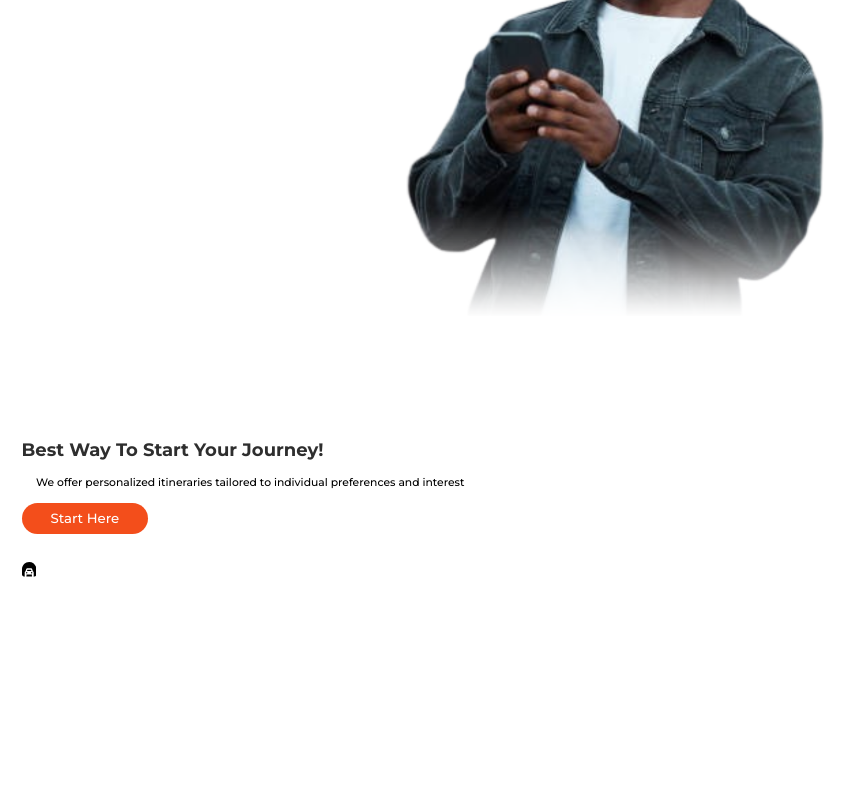
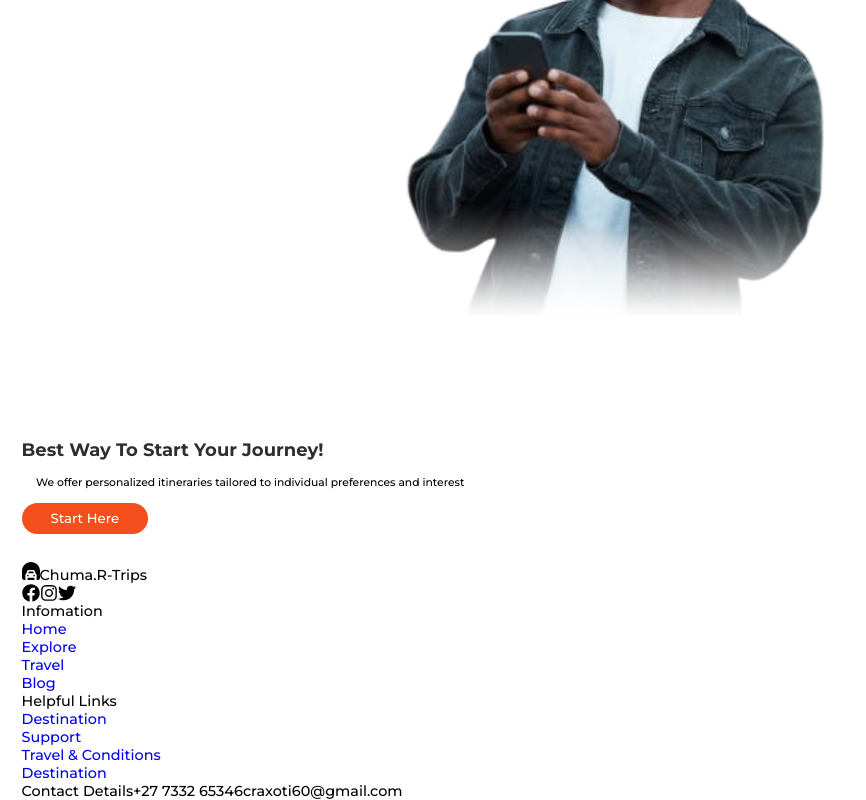
Before and after one commit to Chuma-rxt/TravelProject, a React (Vite) app: page / in a window 1280 px wide. Shown: the part 7472-8272 px from the top of the page, without its empty margins (0-866 px from the left). Before the commit the page ends 8053 px from the top, so only its background shows below. Built offline with nearby package versions, Linux system fonts and the light colour scheme.

Commit message:
my footer intergrationa

```diff
--- a/src/Components/Footer/Footer.jsx
+++ b/src/Components/Footer/Footer.jsx
@@ -3,6 +3,10 @@ import './Footer.css'
 
 // importing Icons
 import { FaCarTunnel } from "react-icons/fa6";
+import { FaFacebook } from "react-icons/fa";
+import { FaInstagram } from "react-icons/fa6";
+import { FaTwitter } from "react-icons/fa";
+
 
 const Footer = () => {
   return (
@@ -10,8 +14,62 @@ const Footer = () => {
       <div className='secContainer container grid'>
         <div className='logoDiv'>
           <div className='footerLogo'>
-          <FaCarTunnel />
+          <FaCarTunnel className='icon' />
+          <span>Chuma.R-Trips</span>
+          </div>
 
+          <div className='socials flex'>
+            <FaFacebook className='icon' />
+            <FaInstagram className='icon'/>
+            <FaTwitter className='icon'/>
+          </div>
+
+          <div className='footerLinks'>
+            <span className='linkTitle'>
+              Infomation
+            </span>
+            <li>
+              <a href='#'>Home</a>
+            </li>
+            <li>
+              <a href='#'>Explore</a>
+            </li>
+            <li>
+              <a href='#'>Travel</a>
+            </li>
+            <li>
+              <a href='#'>Blog</a>
+            </li>
+          </div>
+
+          <div className='footerLinks'>
+            <span className='linkTitle'>
+              Helpful Links
+            </span>
+            <li>
+              <a href='#'>Destination</a>
+            </li>
+            <li>
+              <a href='#'>Support</a>
+            </li>
+            <li>
+              <a href='#'>Travel & Conditions</a>
+            </li>
+            <li>
+              <a href='#'>Destination</a>
+            </li>
+          </div>
+
+          <div className='footerLinks'>
+            <span className='linkTitle'>
+              Contact Details
+            </span>
+            <span className='phone'>
+             +27 7332 65346
+            </span>
+            <span className='email'>
+              craxoti60@gmail.com
+            </span>
           </div>
         </div>
       </div>
```
